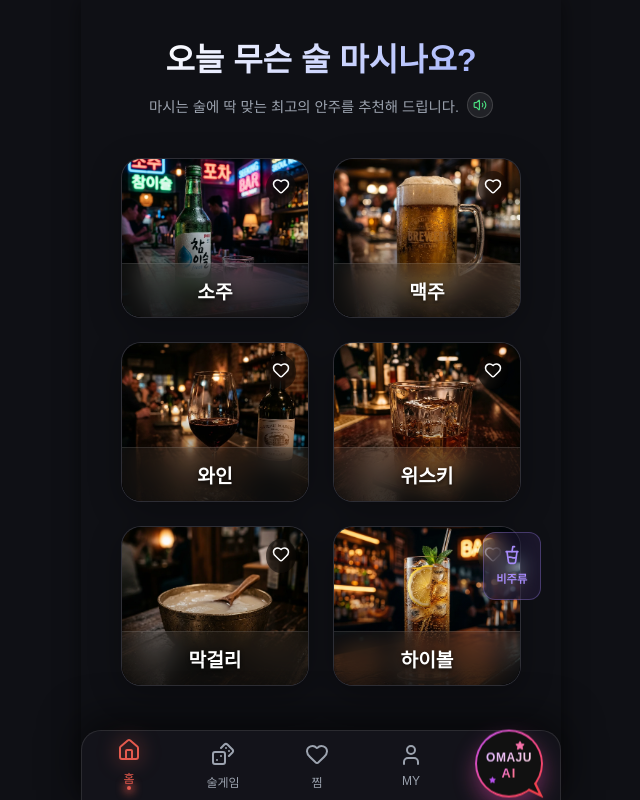
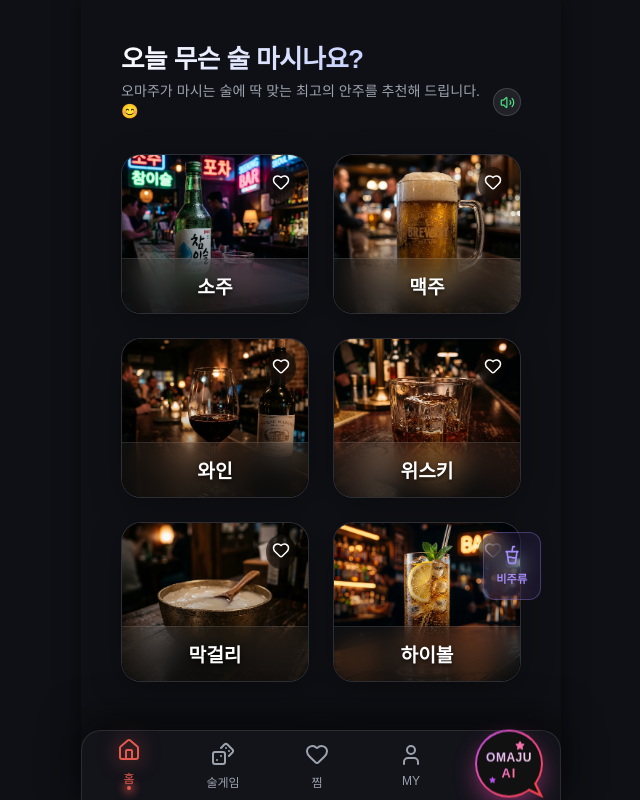
Before and after one commit to duswo78-bot/Omaju, a React (Vite) app: page /home in a window 1280 px wide. Shown: the whole page, without its empty margins (319-959 px from the left). Built offline with nearby package versions, Linux system fonts and the light colour scheme; a web font is replaced by a local one; what @capacitor/core would draw is missing.

Commit message:
style: adjust home header font size to 80% and left-align with updated subtitle phrase

```diff
--- a/src/pages/Home.jsx
+++ b/src/pages/Home.jsx
@@ -674,12 +674,24 @@ export default function Home() {
         )}
       </AnimatePresence>
 
-      <h1 className="text-gradient" style={{ fontSize: '2rem', fontWeight: 'bold', marginBottom: '0.8rem', textAlign: 'center' }}>
+      {/* ===== 홈 헤더 영역 (좌측 정렬 및 80% 크기 조정) ===== */}
+      <div style={{ width: '100%', padding: '0 0.5rem', marginBottom: '2rem' }}>
+        <h1
+          className="text-gradient"
+          style={{
+            fontSize: '1.6rem',
+            fontWeight: 'bold',
+            margin: '0 0 0.45rem 0',
+            textAlign: 'left',
+            wordBreak: 'keep-all',
+            letterSpacing: '-0.5px'
+          }}
+        >
           오늘 무슨 술 마시나요?
         </h1>
-      <div style={{ display: 'flex', alignItems: 'center', justifyContent: 'center', gap: '0.5rem', marginBottom: '2.5rem' }}>
-        <p style={{ color: 'var(--text-secondary)', margin: 0, textAlign: 'center', fontSize: '0.9rem' }}>
-          마시는 술에 딱 맞는 최고의 안주를 추천해 드립니다.
+        <div style={{ display: 'flex', alignItems: 'center', justifyContent: 'space-between', gap: '0.6rem' }}>
+          <p style={{ color: 'var(--text-secondary)', margin: 0, textAlign: 'left', fontSize: '0.88rem', wordBreak: 'keep-all', lineHeight: '1.4' }}>
+            오마주가 마시는 술에 딱 맞는 최고의 안주를 추천해 드립니다. 😊
           </p>
           <button
             onClick={handleToggleSound}
@@ -687,21 +699,23 @@ export default function Home() {
               background: isMuted ? 'rgba(239, 68, 68, 0.15)' : 'rgba(255, 255, 255, 0.08)',
               border: isMuted ? '1px solid rgba(239, 68, 68, 0.3)' : '1px solid rgba(255, 255, 255, 0.15)',
               borderRadius: '50%',
-            width: '26px',
-            height: '26px',
+              width: '28px',
+              height: '28px',
               display: 'inline-flex',
               alignItems: 'center',
               justifyContent: 'center',
               cursor: 'pointer',
               color: isMuted ? '#f87171' : '#4ade80',
               padding: 0,
+              flexShrink: 0,
               transition: 'all 0.2s ease',
             }}
             title={isMuted ? '소리 켜기' : '소리 끄기'}
             aria-label={isMuted ? '소리 켜기' : '소리 끄기'}
           >
-          {isMuted ? <VolumeX size={14} /> : <Volume2 size={14} />}
+            {isMuted ? <VolumeX size={15} /> : <Volume2 size={15} />}
           </button>
+        </div>
       </div>
 
       {/* ===== 드링크 카드 그리드 ===== */}
```
Lines whose indentation alone changed are shown as unchanged.
